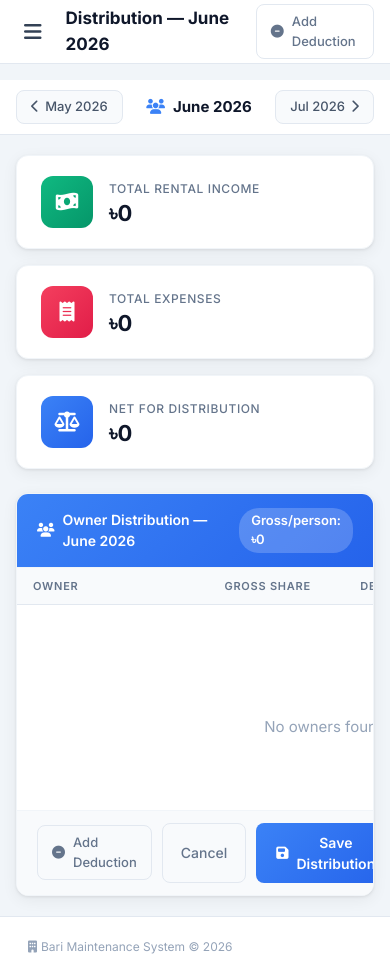
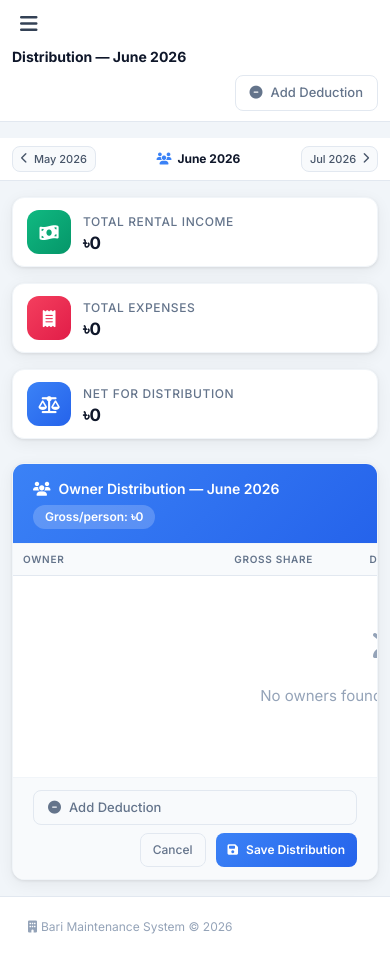
Before and after one commit to nobelna/bari-maintenance, a Django app: page /distribution/ in a window 390 px wide. After the commit the page ends 934 px from the top, so only its background shows below. Run offline with Django 5.2, Linux system fonts and the light colour scheme; the visitor is signed in with stand-in values (Sample User, id 1); data that the repository does not hold is empty.

Commit message:
Fix responsiveness: mobile sidebar, table scroll, adaptive grid, small-screen breakpoints

```diff
--- a/static/css/custom.css
+++ b/static/css/custom.css
@@ -13,17 +13,22 @@
   --sidebar-text-active: #ffffff;
   --topbar-h: 64px;
   --card-radius: 12px;
-  --card-shadow: 0 1px 3px rgba(0,0,0,.08), 0 4px 16px rgba(0,0,0,.06);
-  --card-shadow-hover: 0 4px 12px rgba(0,0,0,.12), 0 8px 32px rgba(0,0,0,.08);
+  --card-shadow: 0 1px 3px rgba(0, 0, 0, 0.08), 0 4px 16px rgba(0, 0, 0, 0.06);
+  --card-shadow-hover:
+    0 4px 12px rgba(0, 0, 0, 0.12), 0 8px 32px rgba(0, 0, 0, 0.08);
   --success-gradient: linear-gradient(135deg, #10b981 0%, #059669 100%);
-  --danger-gradient:  linear-gradient(135deg, #f43f5e 0%, #e11d48 100%);
+  --danger-gradient: linear-gradient(135deg, #f43f5e 0%, #e11d48 100%);
   --primary-gradient: linear-gradient(135deg, #3b82f6 0%, #2563eb 100%);
   --warning-gradient: linear-gradient(135deg, #f59e0b 0%, #d97706 100%);
-  --purple-gradient:  linear-gradient(135deg, #8b5cf6 0%, #7c3aed 100%);
+  --purple-gradient: linear-gradient(135deg, #8b5cf6 0%, #7c3aed 100%);
 }
 
 /* ── Base ─────────────────────────────────────────────────── */
-*, *::before, *::after { box-sizing: border-box; }
+*,
+*::before,
+*::after {
+  box-sizing: border-box;
+}
 
 body {
   font-family: var(--font-main);
@@ -193,6 +202,7 @@ body {
   position: sticky;
   top: 0;
   z-index: 1030;
+  flex-wrap: wrap;
 }
 .topbar .page-title {
   font-size: 17px;
@@ -283,13 +303,40 @@ body {
   font-size: 20px;
   flex-shrink: 0;
 }
-.stat-icon.success { background: var(--success-gradient); color: #fff; }
-.stat-icon.danger  { background: var(--danger-gradient);  color: #fff; }
-.stat-icon.primary { background: var(--primary-gradient); color: #fff; }
-.stat-icon.warning { background: var(--warning-gradient); color: #fff; }
-.stat-icon.purple  { background: var(--purple-gradient);  color: #fff; }
-.stat-label { font-size: 12px; font-weight: 500; color: #64748b; margin-bottom: 4px; text-transform: uppercase; letter-spacing: .05em; }
-.stat-value { font-size: 22px; font-weight: 700; color: #0f172a; line-height: 1; }
+.stat-icon.success {
+  background: var(--success-gradient);
+  color: #fff;
+}
+.stat-icon.danger {
+  background: var(--danger-gradient);
+  color: #fff;
+}
+.stat-icon.primary {
+  background: var(--primary-gradient);
+  color: #fff;
+}
+.stat-icon.warning {
+  background: var(--warning-gradient);
+  color: #fff;
+}
+.stat-icon.purple {
+  background: var(--purple-gradient);
+  color: #fff;
+}
+.stat-label {
+  font-size: 12px;
+  font-weight: 500;
+  color: #64748b;
+  margin-bottom: 4px;
+  text-transform: uppercase;
+  letter-spacing: 0.05em;
+}
+.stat-value {
+  font-size: 22px;
+  font-weight: 700;
+  color: #0f172a;
+  line-height: 1;
+}
 
 /* ── Panel Cards ──────────────────────────────────────────── */
 .panel {
@@ -338,15 +395,25 @@ body {
   align-items: center;
   gap: 10px;
 }
-.panel-footer.spread { justify-content: space-between; }
+.panel-footer.spread {
+  justify-content: space-between;
+}
 
 /* ── Tables ───────────────────────────────────────────────── */
-.data-table { width: 100%; border-collapse: collapse; }
+.data-table {
+  width: 100%;
+  border-collapse: collapse;
+  min-width: 480px;
+}
+.table-scroll {
+  overflow-x: auto;
+  -webkit-overflow-scrolling: touch;
+}
 .data-table thead th {
   background: #f8fafc;
   font-size: 11px;
   font-weight: 600;
-  letter-spacing: .07em;
+  letter-spacing: 0.07em;
   text-transform: uppercase;
   color: #64748b;
   padding: 10px 16px;
@@ -565,49 +750,264 @@ body {
   padding: 4px 8px;
 }
 
+/* ── Tablet & Mobile (< 1024px) ───────────────────────────── */
 @media (max-width: 1023px) {
+  /* Sidebar: slide off-screen, toggled by JS */
   .sidebar {
     transform: translateX(-100%);
+    width: 260px;
   }
   .sidebar.open {
     transform: translateX(0);
+    box-shadow: 4px 0 24px rgba(0, 0, 0, 0.3);
   }
-  .sidebar-overlay.open { display: block; }
-  .page-wrapper { margin-left: 0; }
-  .menu-toggle { display: flex; }
-  .page-content { padding: 20px 16px; }
-  .month-nav-strip { padding: 10px 16px; }
-  .topbar { padding: 0 16px; }
-  .flash-zone { padding: 0 16px; }
+  .sidebar-overlay.open {
+    display: block;
+  }
+
+  /* Page wrapper: no left indent on small screens */
+  .page-wrapper {
+    margin-left: 0;
+  }
+
+  /* Show the hamburger toggle button */
+  .menu-toggle {
+    display: flex;
+    align-items: center;
+  }
+
+  /* Topbar: tighter padding, allow wrapping */
+  .topbar {
+    padding: 0 12px;
+    height: auto;
+    min-height: 56px;
+    flex-wrap: wrap;
+    gap: 8px;
+    padding-top: 8px;
+    padding-bottom: 8px;
+  }
+  .topbar .page-title {
+    font-size: 15px;
+  }
+  .topbar-right {
+    gap: 8px;
+  }
+
+  /* Page content: tighter padding */
+  .page-content {
+    padding: 16px 12px;
+  }
+  .flash-zone {
+    padding: 0 12px;
+  }
+
+  /* Month nav: shrink text and buttons */
+  .month-nav-strip {
+    padding: 8px 12px;
+    gap: 8px;
+  }
+  .month-nav-strip .btn-nav {
+    padding: 5px 10px;
+    font-size: 12px;
+  }
+  .month-nav-strip .current-month {
+    font-size: 13px;
+  }
+
+  /* Stat cards: 2 columns on tablet */
+  .stat-card {
+    padding: 14px 16px;
+    gap: 12px;
+  }
+  .stat-icon {
+    width: 44px;
+    height: 44px;
+    font-size: 17px;
+  }
+  .stat-value {
+    font-size: 18px;
+  }
+
+  /* Month pills: wrap and shrink */
+  .month-pills {
+    gap: 4px;
+  }
+  .month-pill {
+    font-size: 11px;
+    padding: 4px 10px;
+  }
+
+  /* Tables: horizontal scroll on small screens */
+  .panel > div[style*="overflow-x:auto"],
+  .panel > div[style*="overflow-x: auto"] {
+    overflow-x: auto;
+    -webkit-overflow-scrolling: touch;
+  }
+
+  /* Buttons: allow wrapping in panel footer */
+  .panel-footer {
+    flex-wrap: wrap;
+    gap: 8px;
+  }
+  .panel-footer.spread {
+    flex-direction: column;
+    align-items: stretch;
+  }
+  .panel-footer.spread > div {
+    display: flex;
+    gap: 8px;
+    justify-content: flex-end;
+  }
+
+  /* Action buttons in topbar: smaller */
+  .btn-primary-solid,
+  .btn-success-solid,
+  .btn-ghost {
+    font-size: 12px;
+    padding: 7px 12px;
+  }
+}
+
+/* ── Small Mobile (< 640px) ───────────────────────────────── */
+@media (max-width: 639px) {
+  /* Topbar: stack title and actions */
+  .topbar {
+    flex-direction: column;
+    align-items: flex-start;
+    padding: 10px 12px;
+  }
+  .topbar-right {
+    margin-left: 0;
+    width: 100%;
+    justify-content: flex-end;
+  }
+  .topbar .page-title {
+    font-size: 14px;
+  }
+
+  /* Stat cards: full width on mobile */
+  .stat-card {
+    padding: 12px 14px;
+  }
+  .stat-value {
+    font-size: 17px;
+  }
+
+  /* Panel header: stack badge below title */
+  .panel-header {
+    flex-wrap: wrap;
+    gap: 6px;
+  }
+  .panel-header-badge {
+    font-size: 12px;
+  }
+
+  /* Data table: reduce font and padding */
+  .data-table thead th {
+    font-size: 10px;
+    padding: 8px 10px;
+  }
+  .data-table td {
+    font-size: 13px;
+    padding: 9px 10px;
+  }
+  .data-table tfoot td {
+    font-size: 13px;
+    padding: 10px;
+  }
+
+  /* Input prefix: smaller */
+  .input-prefix input {
+    font-size: 13px;
+    padding: 7px 8px;
+  }
+  .input-prefix .prefix-label {
+    padding: 0 8px;
+    font-size: 12px;
+  }
+
+  /* Form inputs */
+  .form-input,
+  .form-control,
+  .form-select {
+    font-size: 13px;
+    padding: 8px 10px;
+  }
+
+  /* Month nav: compress */
+  .month-nav-strip .current-month {
+    font-size: 12px;
+    gap: 6px;
+  }
+  .month-nav-strip .btn-nav {
+    font-size: 11px;
+    padding: 4px 8px;
+  }
+
+  /* Distribution deduction detail */
+  .ded-detail td {
+    padding: 8px 12px 8px 24px;
+  }
 }
 
 /* ── Print ────────────────────────────────────────────────── */
 @media print {
-  body { background: #fff !important; font-size: 11pt; }
-  .sidebar, .topbar, .month-nav-strip, .d-print-none, footer, .menu-toggle, .sidebar-overlay { display: none !important; }
-  .page-wrapper { margin-left: 0 !important; }
-  .page-content { padding: 0 !important; }
-  .panel { border: 1px solid #dee2e6 !important; box-shadow: none !important; page-break-inside: avoid; }
-  .panel-header { print-color-adjust: exact; -webkit-print-color-adjust: exact; }
-  .data-table { font-size: 10pt; }
-  .data-table th, .data-table td { padding: 5px 10px !important; }
+  body {
+    background: #fff !important;
+    font-size: 11pt;
+  }
+  .sidebar,
+  .topbar,
+  .month-nav-strip,
+  .d-print-none,
+  footer,
+  .menu-toggle,
+  .sidebar-overlay {
+    display: none !important;
+  }
+  .page-wrapper {
+    margin-left: 0 !important;
+  }
+  .page-content {
+    padding: 0 !important;
+  }
+  .panel {
+    border: 1px solid #dee2e6 !important;
+    box-shadow: none !important;
+    page-break-inside: avoid;
+  }
+  .panel-header {
+    print-color-adjust: exact;
+    -webkit-print-color-adjust: exact;
+  }
+  .data-table {
+    font-size: 10pt;
+  }
+  .data-table th,
+  .data-table td {
+    padding: 5px 10px !important;
+  }
 }
 
 /* ── Django form controls (unit form / deduction form) ───── */
-.form-control, .form-select {
+.form-control,
+.form-select {
   border: 1.5px solid #e2e8f0;
   border-radius: 8px;
   padding: 9px 12px;
   font-size: 14px;
   font-family: var(--font-main);
   color: #1e293b;
-  transition: border-color .18s, box-shadow .18s;
+  transition:
+    border-color 0.18s,
+    box-shadow 0.18s;
   width: 100%;
 }
-.form-control:focus, .form-select:focus {
+.form-control:focus,
+.form-select:focus {
   outline: none;
   border-color: #3b82f6;
-  box-shadow: 0 0 0 3px rgba(59,130,246,.12);
+  box-shadow: 0 0 0 3px rgba(59, 130, 246, 0.12);
 }
 .form-check-input {
   width: 18px;
--- a/templates/core/distribution.html
+++ b/templates/core/distribution.html
@@ -28,7 +28,7 @@
 {% block content %}
 <!-- Summary stat cards -->
 <div class="row g-3 mb-4">
-  <div class="col-sm-4">
+  <div class="col-12 col-sm-4">
     <div class="stat-card">
       <div class="stat-icon success"><i class="fas fa-money-bill-wave"></i></div>
       <div>
@@ -37,7 +37,7 @@
       </div>
     </div>
   </div>
-  <div class="col-sm-4">
+  <div class="col-12 col-sm-4">
     <div class="stat-card">
       <div class="stat-icon danger"><i class="fas fa-receipt"></i></div>
       <div>
@@ -46,7 +46,7 @@
       </div>
     </div>
   </div>
-  <div class="col-sm-4">
+  <div class="col-12 col-sm-4">
     <div class="stat-card">
       <div class="stat-icon primary"><i class="fas fa-scale-balanced"></i></div>
       <div>
@@ -65,7 +65,7 @@
       <div class="panel-header-title"><i class="fas fa-users"></i> Owner Distribution — {{ month_date|date:"F Y" }}</div>
       <span class="panel-header-badge">Gross/person: &#2547;{{ per_person|floatformat:0 }}</span>
     </div>
-    <div style="overflow-x:auto;">
+    <div class="table-scroll">
       <table class="data-table">
         <thead>
           <tr>
--- a/templates/core/expenses.html
+++ b/templates/core/expenses.html
@@ -27,7 +27,7 @@
       <div class="panel-header-title"><i class="fas fa-receipt"></i> Monthly Expenses — {{ month_date|date:"F Y" }}</div>
       <span class="panel-header-badge">Total: &#2547;{{ total|floatformat:0 }}</span>
     </div>
-    <div style="overflow-x:auto;">
+    <div class="table-scroll">
       <table class="data-table">
         <thead>
           <tr>
--- a/templates/core/rental_income.html
+++ b/templates/core/rental_income.html
@@ -27,7 +27,7 @@
       <div class="panel-header-title"><i class="fas fa-table"></i> Monthly Rent — {{ month_date|date:"F Y" }}</div>
       <span class="panel-header-badge">Total: &#2547;{{ total|floatformat:0 }}</span>
     </div>
-    <div style="overflow-x:auto;">
+    <div class="table-scroll">
       <table class="data-table">
         <thead>
           <tr>
--- a/templates/core/units.html
+++ b/templates/core/units.html
@@ -15,7 +15,7 @@
     <div class="panel-header-title"><i class="fas fa-door-open"></i> All Units</div>
     <span class="panel-header-badge">{{ units|length }} units</span>
   </div>
-  <div style="overflow-x:auto;">
+  <div class="table-scroll">
     <table class="data-table">
       <thead>
         <tr>
```
Also changed, not shown: other parts of static/css/custom.css (+200 -58 lines), templates/core/dashboard.html (+4 -4 lines), templates/core/report.html (+7 -7 lines).
